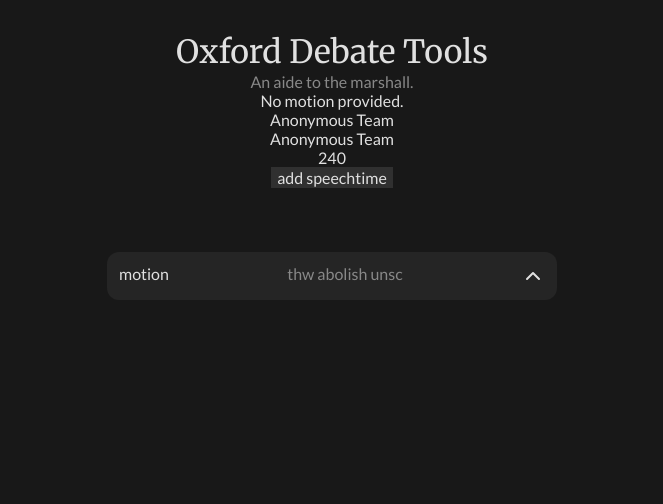
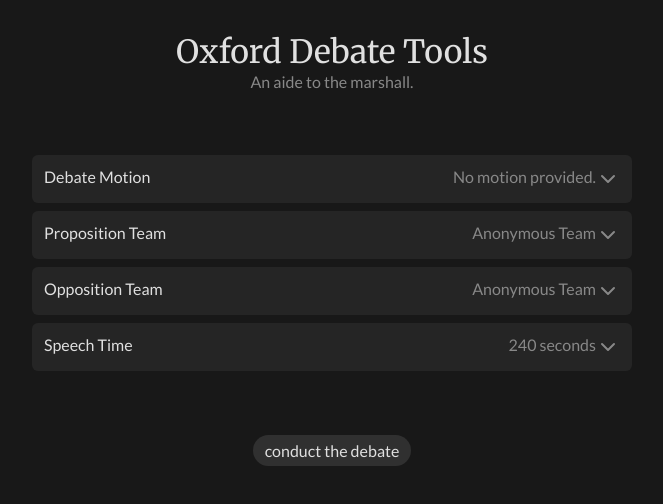
Before and after one commit to debatecore/debate-tools, a Next.js app: page / in a window 1280 px wide. Shown: the top 504 px of the page, without its empty margins (308-971 px from the left). Built offline with nearby package versions, Linux system fonts and the light colour scheme.

Commit message:
context-based debate settings

```diff
--- a/src/components/ConfigString.tsx
+++ /dev/null
@@ -1,46 +0,0 @@
-import { useEffect, useState } from "react";
-import { ChevronDown } from "./Icons/ChevronDown";
-import { ChevronUp } from "./Icons/ChevronUp";
-
-const ConfigString = (props: {
-  title: string;
-  config: string;
-  isExpanded: boolean;
-}) => {
-  const [title, setTitle] = useState(props.title);
-  const [config, setConfig] = useState(props.config);
-  useEffect(() => {
-    setTitle(props.title);
-  }, [props.title]);
-  useEffect(() => {
-    setConfig(props.config);
-  }, [props.config]);
-  return (
-    <div
-      style={{
-        background: "#252525",
-        minWidth: "220px",
-        width: "50%",
-        maxWidth: "450px",
-        padding: "12px",
-        cursor: "pointer",
-        borderRadius: "12px",
-      }}
-    >
-      <div
-        style={{
-          display: "flex",
-          flexDirection: "row",
-          justifyContent: "space-between",
-        }}
-      >
-        <span>{title}</span>
-        <span className="mutedtext">{config}</span>
-        {props.isExpanded ? <ChevronUp /> : <ChevronDown />}
-      </div>
-      <div></div>
-    </div>
-  );
-};
-
-export { ConfigString };
--- /dev/null
+++ b/src/components/DebateSetting.tsx
@@ -0,0 +1,86 @@
+import { useContext, useState } from "react";
+import { DebateContext } from "@/pages/_app";
+import { debate } from "@/pages/_app";
+
+import { ChevronDown } from "./Icons/ChevronDown";
+import { ChevronUp } from "./Icons/ChevronUp";
+
+const debateSettingTitles: { [Property in keyof debate]: string } = {
+  motion: "Debate Motion",
+  proTeam: "Proposition Team",
+  oppTeam: "Opposition Team",
+  speechTime: "Speech Time",
+};
+
+const DebateSetting = (props: { type: keyof debate }) => {
+  const debate = useContext(DebateContext);
+  const [expanded, setExpanded] = useState<boolean>(false);
+  return (
+    <div
+      style={{
+        background: "#252525",
+        minWidth: "220px",
+        width: "50%",
+        maxWidth: "600px",
+        borderRadius: "6px",
+      }}
+    >
+      <div
+        style={{
+          // background: "#363636",
+          display: "flex",
+          flexDirection: "row",
+          justifyContent: "space-between",
+          padding: "12px",
+          borderRadius: expanded ? "6px 6px 0 0" : "6px",
+          cursor: "pointer",
+        }}
+        onClick={() => {
+          setExpanded(!expanded);
+        }}
+      >
+        <span>{debateSettingTitles[props.type]}</span>
+        <span
+          className="mutedtext"
+          style={{
+            display: "flex",
+            flexDirection: "row",
+            justifyContent: "center",
+          }}
+        >
+          {debate?.data[props.type]}
+          {typeof debate?.data[props.type] === typeof 240 ? " seconds" : ""}
+          {expanded ? <ChevronUp /> : <ChevronDown />}
+        </span>
+      </div>
+      {expanded ? (
+        <div>
+          <input
+            type={
+              typeof debate?.data[props.type] === typeof 240 ? "number" : "text"
+            }
+            value={debate?.data[props.type]}
+            onChange={(e) => {
+              debate?.setData({
+                ...debate?.data,
+                [props.type]:
+                  typeof debate?.data[props.type] === typeof 240
+                    ? parseInt(e.target.value)
+                    : e.target.value,
+              });
+            }}
+            style={{
+              width: "100%",
+              borderRadius: "0 0 6px 6px",
+              padding: "8px 12px",
+            }}
+          />
+        </div>
+      ) : (
+        ""
+      )}
+    </div>
+  );
+};
+
+export { DebateSetting };
--- a/src/pages/_app.tsx
+++ b/src/pages/_app.tsx
@@ -9,22 +9,23 @@ type debate = {
   oppTeam: string;
   speechTime: number;
 };
+export type { debate };
 
 const DebateContext = createContext<{
-  debateContext: debate;
-  setDebateContext: Dispatch<SetStateAction<debate>>;
+  data: debate;
+  setData: Dispatch<SetStateAction<debate>>;
 } | null>(null);
 export { DebateContext };
 
 export default function App({ Component, pageProps }: AppProps) {
-  const [debateContext, setDebateContext] = useState<debate>({
+  const [data, setData] = useState<debate>({
     motion: "No motion provided.",
     proTeam: "Anonymous Team",
     oppTeam: "Anonymous Team",
     speechTime: 240,
   });
   return (
-    <DebateContext.Provider value={{ debateContext, setDebateContext }}>
+    <DebateContext.Provider value={{ data, setData }}>
       <Component {...pageProps} />
     </DebateContext.Provider>
   );
--- a/src/pages/index.tsx
+++ b/src/pages/index.tsx
@@ -1,56 +1,31 @@
+import { DebateSetting } from "@/components/DebateSetting";
 import Link from "next/link";
 import { useContext } from "react";
 import { DebateContext } from "./_app";
-
-import { ConfigString } from "@/components/ConfigString";
 
 export default function Home() {
   const debate = useContext(DebateContext);
   return (
     <>
-      <div
-        style={{
-          display: "flex",
-          flexDirection: "column",
-          justifyContent: "center",
-          alignItems: "center",
-          padding: "32px",
-        }}
-      >
+      <div className="centerpadding">
         <h1>Oxford Debate Tools</h1>
         <p className="mutedtext">An aide to the marshall.</p>
-        <p>{debate?.debateContext.motion || ""}</p>
-        <p>{debate?.debateContext.proTeam || ""}</p>
-        <p>{debate?.debateContext.oppTeam || ""}</p>
-        <p>{debate?.debateContext.speechTime.toString() || ""}</p>
+      </div>
+      <div className="centerpadding gap8">
+        <DebateSetting type="motion" />
+        <DebateSetting type="proTeam" />
+        <DebateSetting type="oppTeam" />
+        <DebateSetting type="speechTime" />
+      </div>
+      <div className="centerpadding gap8">
         <button
-          onClick={() =>
-            debate?.setDebateContext({
-              motion: debate.debateContext.motion,
-              proTeam: debate.debateContext.proTeam,
-              oppTeam: debate.debateContext.oppTeam,
-              speechTime: debate.debateContext.speechTime + 1,
-            })
-          }
+          style={{
+            padding: "6px 12px",
+            borderRadius: "1000px",
+          }}
         >
-          add speechtime
+          conduct the debate
         </button>
-      </div>
-
-      <div
-        style={{
-          display: "flex",
-          flexDirection: "column",
-          justifyContent: "center",
-          alignItems: "center",
-          padding: "32px",
-        }}
-      >
-        <ConfigString
-          title="motion"
-          config="thw abolish unsc"
-          isExpanded={true}
-        />
       </div>
     </>
   );
--- a/src/styles/root.css
+++ b/src/styles/root.css
@@ -58,3 +58,13 @@ h1, h2, h3 {
 .mutedtext {
   color: var(--mutedtext);
 }
+.centerpadding {
+  display: flex;
+  flex-direction: column;
+  justify-content: center;
+  align-items: center;
+  padding: 32px;
+}
+.gap8 {
+  gap: 8px;
+}
```
